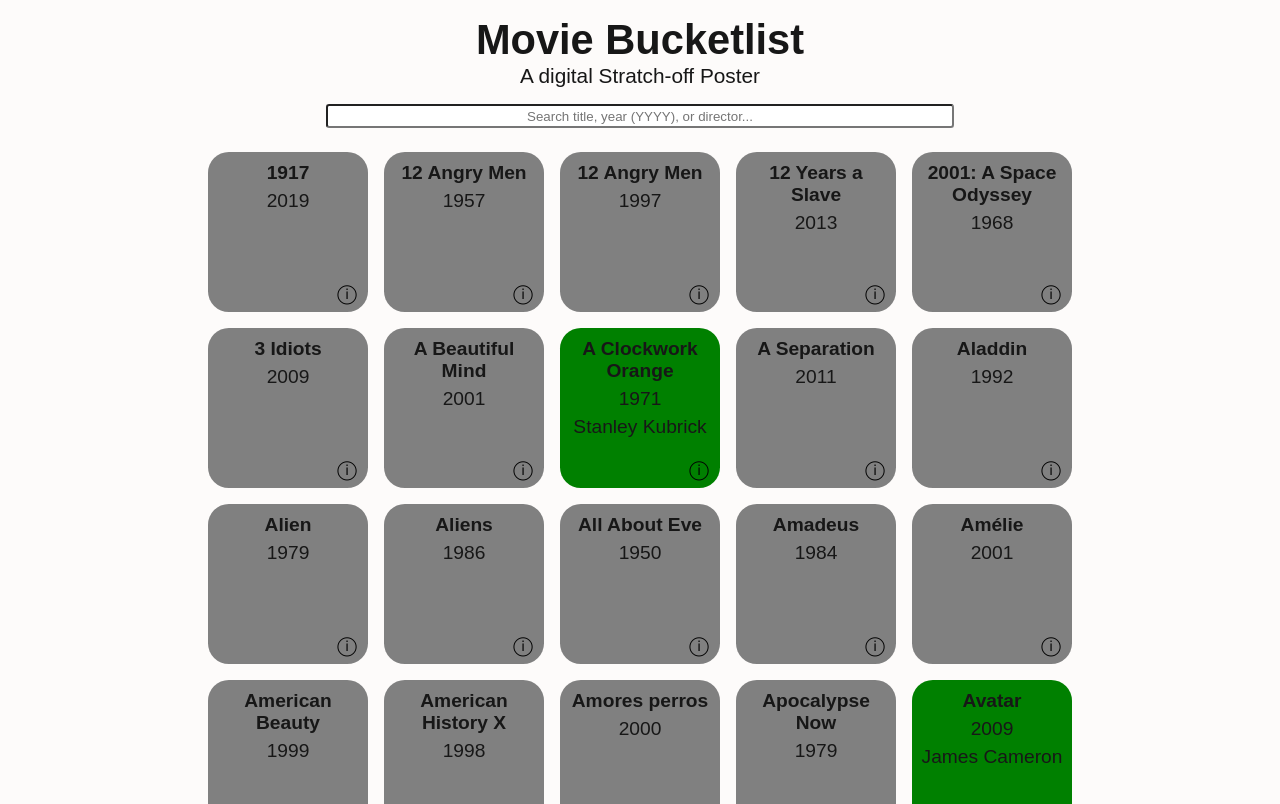
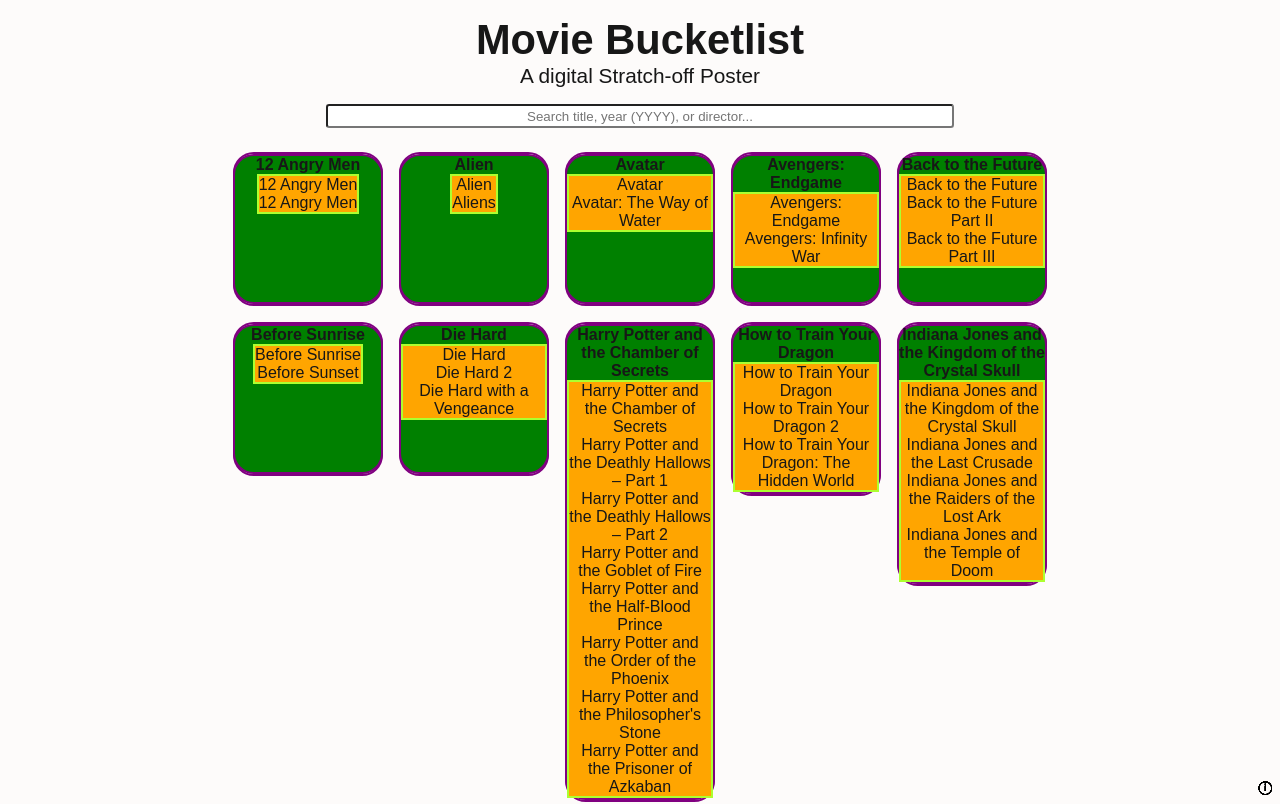
Before and after one commit to MsFairyViolet/movie-bucketlist, a Next.js app in the folder movie-bucketlist-frontend/: page / in a window 1280 px wide. Shown: the top 804 px of the page. Built offline with nearby package versions, Linux system fonts and the light colour scheme.

Commit message:
Start on Submovies functionality
TODO:
- Generic SeriesCard Title
- All movies watch in series trigger graphical change
- Submovies numbered
- Submovies displayed under SeriesCard
- SeriesCards mixed with MovieCards in MovieList

```diff
--- a/movie-bucketlist-frontend/src/app/globals.css
+++ b/movie-bucketlist-frontend/src/app/globals.css
@@ -90,7 +90,17 @@
   text-align: center;
 }
 
-
+.series-card {
+  position: relative;
+  border: 2px solid purple;
+  width: 150px;
+  aspect-ratio: 1;
+  border-radius: 1.3rem;
+  display: flex;
+  flex-direction: column;
+  align-items: center;
+  text-align: center;
+}
 
 .movie-card * {
   font-size: 0.9rem;
@@ -99,12 +109,17 @@
   hyphens: auto;
   overflow: hidden;
 }
-.movie-card.watched-style {
+
+.watched-style {
   background-color: green;
 }
 
-.movie-card.unwatched-style {
+.unwatched-style {
   background-color: gray;
+}
+
+.sub-movies{
+  border: 2px solid greenyellow;
 }
 
 .sub-movie-card{
--- a/movie-bucketlist-frontend/src/components/MovieList.js
+++ b/movie-bucketlist-frontend/src/components/MovieList.js
@@ -2,13 +2,14 @@
 import MovieInfoCard from "./MovieInfoCard"
 import MovieCard from "./MovieCard"
 import moviesData from "../data/movies.json"
+import SeriesCard from "./SeriesCard";
 
-const groupMoviesBySeries = (movies) => {
+const groupMovies = (movies) => {
     const seriesMap = {}
     const standalone = []
 
     movies.forEach(movie => {
-        if (!seriesMap[movie.series_id]){
+        if (!seriesMap[movie.series_id]) {
             seriesMap[movie.series_id] = []
         }
         seriesMap[movie.series_id].push(movie)
@@ -16,7 +17,7 @@
 
     const series = []
     Object.values(seriesMap).forEach(group => {
-        if (group.length === 1){
+        if (group.length === 1) {
             standalone.push(group[0])
         } else {
             series.push(group)
@@ -55,18 +56,23 @@
         setSelectedMovie(null)
     }
 
+    const groupedMovies = groupMovies(filteredMovies)
+
     return (
         <div className="movie-list-container">
             <div className="search-bar">
                 <input placeholder="Search title, year (YYYY), or director..." value={searchQuery} onChange={(e) => setSearchQuery(e.target.value)} />
             </div>
-            <div className="info-card">{selectedMovie !== null ? <MovieInfoCard movie={selectedMovie} closeMovieInfo={closeMovieInfo}/> : null}</div>
+            <div className="info-card">{selectedMovie !== null ? <MovieInfoCard movie={selectedMovie} closeMovieInfo={closeMovieInfo} /> : null}</div>
             <div>
                 {filteredMovies.length > 0 ? (
                     <div className="movie-list">
-                        {filteredMovies.map((movie) => {
-                            return <MovieCard key={movie.id} movie={movie} showMovieInfo={showMovieInfo}/>
-                        })}
+                        {groupedMovies.series.map((group) => (
+                            <SeriesCard key={group[0].series_id} series={group} showMovieInfo={showMovieInfo}/>
+                        ))}
+                        {groupedMovies.standalone.map((movie) => (
+                            <MovieCard key={movie.id} movie={movie} showMovieInfo={showMovieInfo} />
+                        ))}
                     </div>
                 ) : (
                     <p className="no-results">No movies found</p>
--- a/movie-bucketlist-frontend/src/components/SeriesCard.js
+++ b/movie-bucketlist-frontend/src/components/SeriesCard.js
@@ -1,7 +1,18 @@
-export default function SeriesCard({ movie }) {
+import { WatchedSeriesGraphic } from "./WatchedSeriesGraphic"
+import { UnwatchedSeriesGraphic } from "./UnwatchedGraphic"
+
+export default function SeriesCard({ series, showMovieInfo }) {
     return (
-        <div className="movie-card">
-            SeriesCard
-        </div>
+        <div>
+            <div className="series-card">
+                {/* Logic to check if all are watched */}
+
+                {/* {series.watched ? <WatchedSeriesGraphic series={series} /> : <UnwatchedSeriesGraphic series={series} />} */}
+
+                <WatchedSeriesGraphic series={series} />
+            </div>
+            {/* Logic to fix this button, so it is on every card and displays the correct information */}
+            <button className="info-btn" onClick={() => showMovieInfo(series)}>ⓘ</button>
+        </div >
     )
 }
--- a/movie-bucketlist-frontend/src/components/SubMovieCard.js
+++ b/movie-bucketlist-frontend/src/components/SubMovieCard.js
@@ -1,7 +1,8 @@
 export default function SubMovieCard({ movie }) {
     return (
         <div className="sub-movie-card">
-            SubMovieCard
+            {/* Logic to render a number based on which movie of the series it is */}
+            <p>{movie.title}</p>
         </div>
     )
 }
--- /dev/null
+++ b/movie-bucketlist-frontend/src/components/WatchedSeriesGraphic.js
@@ -0,0 +1,17 @@
+import SubMovieCard from "./SubMovieCard";
+
+export function WatchedSeriesGraphic({ series }) {
+    console.log("Series received in WatchedSeriesGraphic:", series)
+    return <div className="series-card watched-style">
+        <div>
+            {/* Logic to decide which title to display */}
+            <h4>{series[0].title}</h4>
+        </div>
+        <div className="sub-movies">
+            {series.map((movie) => {
+                return <SubMovieCard key={movie.id} movie={movie}/>
+            }
+            )}
+        </div>
+    </div>;
+}
```
Also changed, not shown: movie-bucketlist-frontend/src/components/UnwatchedSeriesGraphic.js (added, +15 -0 lines).
